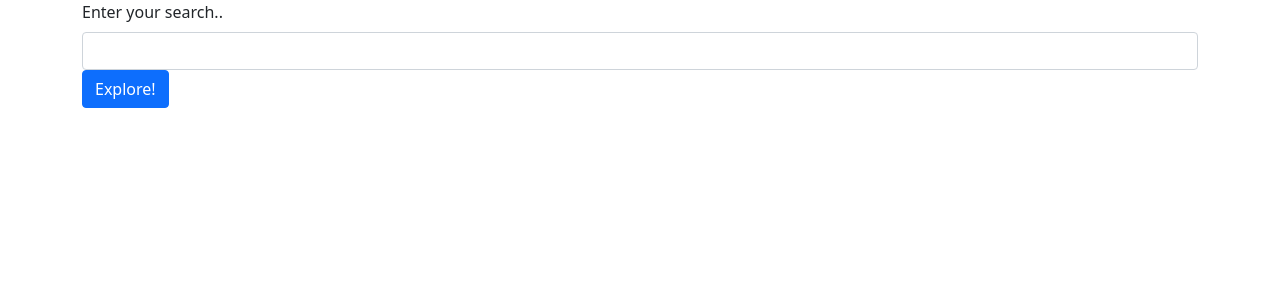
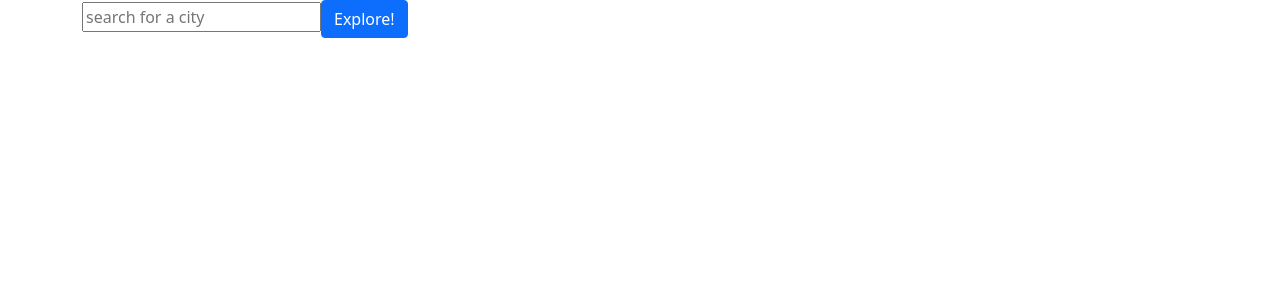
Before and after one commit to bkasprzyk19/city-explorer, a React (Create React App) app: page / in a window 1280 px wide. Shown: the top 300 px of the page. Built offline with nearby package versions, Linux system fonts and the light colour scheme.

Commit message:
working to debug still

```diff
--- a/src/App.js
+++ b/src/App.js
@@ -17,11 +17,6 @@ class App extends Component {
     }
   }
 
-  handleChange = event => {
-    this.setState({
-      searchQuery: event.target.value,
-    });
-  }
 
   getLocation = async () => {
 
@@ -48,12 +43,17 @@ class App extends Component {
 
   }
 
+  handleChange = event => {
+    this.setState({
+      searchQuery: event.target.value,
+    });
+  }
+
   render() {
     return (
       <Container>
         <Form>
-          <Form.Label>Enter your search..</Form.Label>
-          <Form.Control onChange= {this.handleChange} value={this.state.searchQuery}/>
+        <input onChange={(event) => this.setState({ searchQuery: event.target.value })} placeholder="search for a city"></input>
           <Button varient="dark" onClick = {this.getLocation}>Explore!</Button>
 
         </Form>
@@ -70,12 +70,14 @@ class App extends Component {
           <Card.Text>Latitude:{this.state.location.lat}</Card.Text>
           <Card.Text>Longitue:{this.state.location.lon}</Card.Text>
           </Card.Body>
+          <Card.Text>
+          {
+          this.state.error && <h2>Invalid entry..</h2>
+        }</Card.Text>
           </Card>
         }
 
-        {
-          this.state.error && <h2>Invalid entry..</h2>
-        }
+
       </Container>
     )
   }
```
